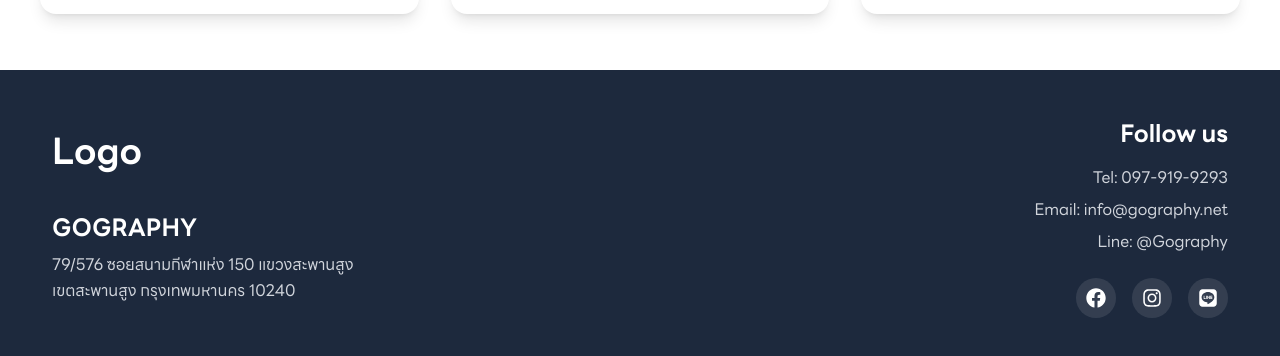
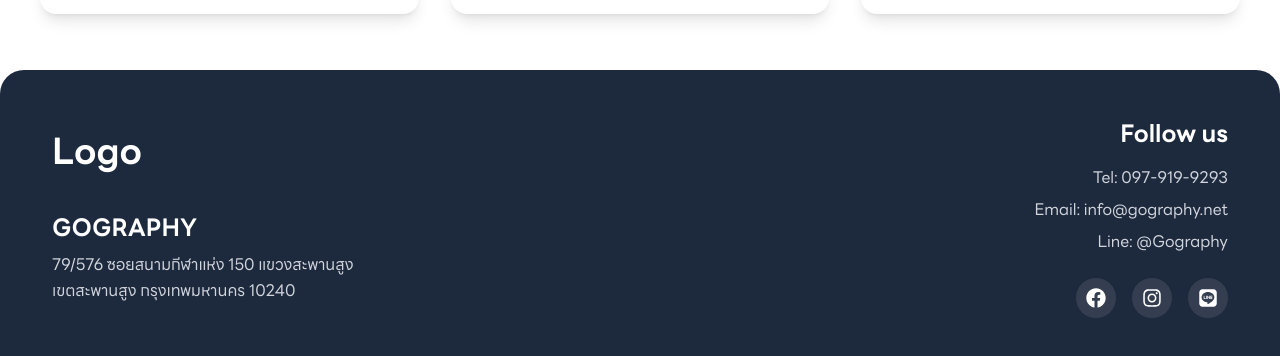
Before and after one commit to canvasmediaagencydev/Sale-page-website-seller-program, a Next.js app: page / in a window 1280 px wide. Shown: the part 4543-4899 px from the top of the page. Built offline with nearby package versions, Linux system fonts and the light colour scheme; a web font is replaced by a local one.

Commit message:
fix: footer style rounded

```diff
--- a/src/components/Footer.tsx
+++ b/src/components/Footer.tsx
@@ -3,7 +3,7 @@ import { FaFacebook, FaInstagram, FaLine } from "react-icons/fa";
 
 export default function Footer() {
   return (
-    <footer className="bg-slate-800 text-white py-8 p-5 md:py-12">
+    <footer className="bg-slate-800 rounded-t-3xl text-white py-8 p-5 md:py-12">
       <div className="container mx-auto px-4 md:px-8">
         <div className="flex flex-col md:flex-row justify-between items-start md:items-center gap-8">
           {/* Left Section - Logo and Company Info */}
```
